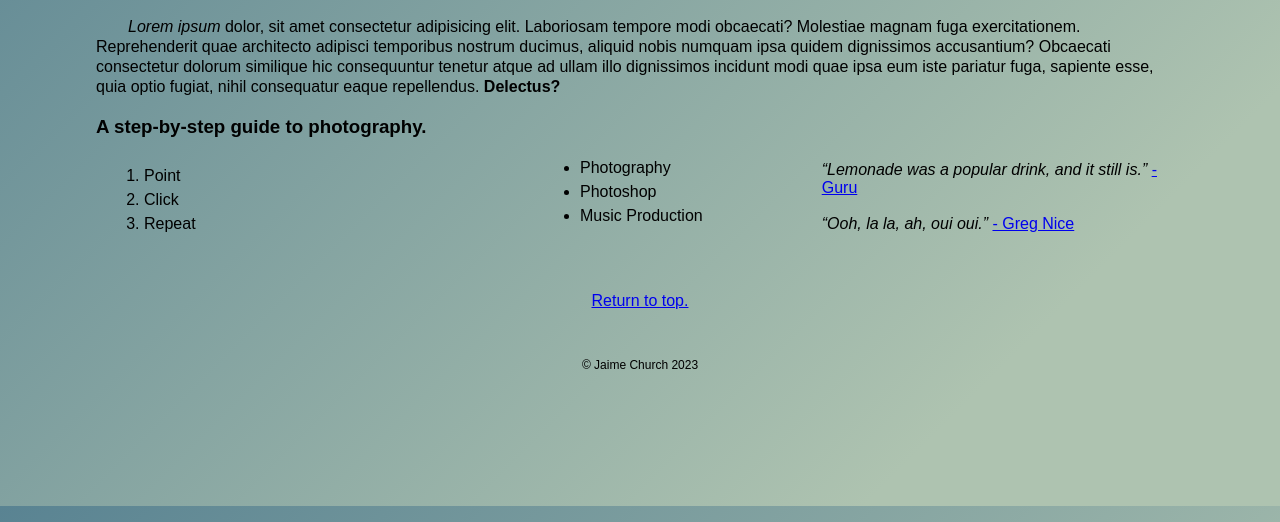
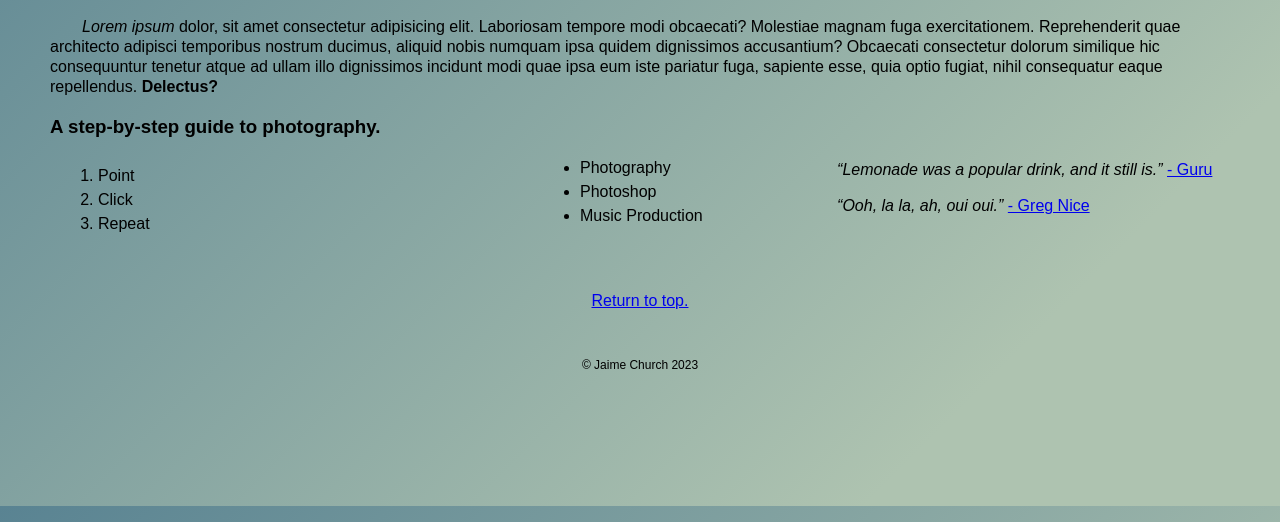
Before and after one commit to JaimeChurch/myWebsite, a plain HTML site: page index.html in a window 1280 px wide. Shown: the part 294-816 px from the top of the page. Drawn offline with Linux system fonts and the light colour scheme.

Commit message:
Fixed background margin error. Specified body color black.

```diff
--- a/style.css
+++ b/style.css
@@ -69,12 +69,13 @@ body {
         linear-gradient(-45deg, #aec3b0 20%, #598392 100%);
     font-family: Arial, Helvetica, sans-serif;
     height: 100%;
+    color: rgb(0, 0, 0);
+    padding-left: 50px;
+    padding-right: 50px;
     background-repeat: no-repeat;
     background-attachment: fixed;
-    width: 85%;
     margin: auto;
     padding-top: 1em;
-
 }
 
 main {
```
